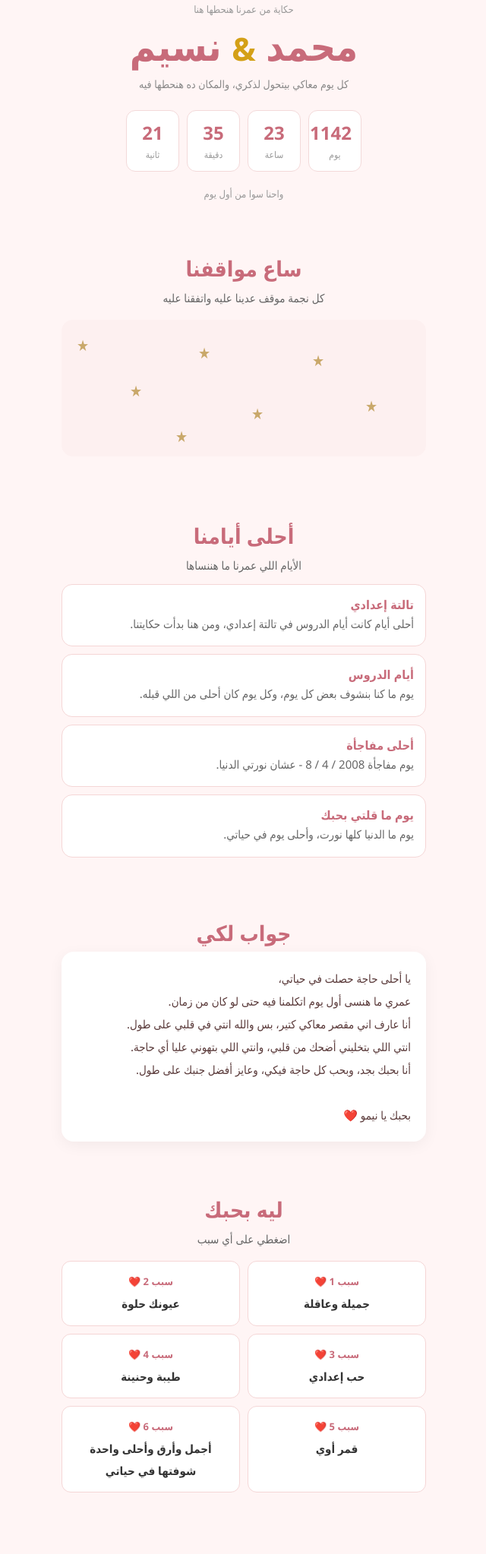
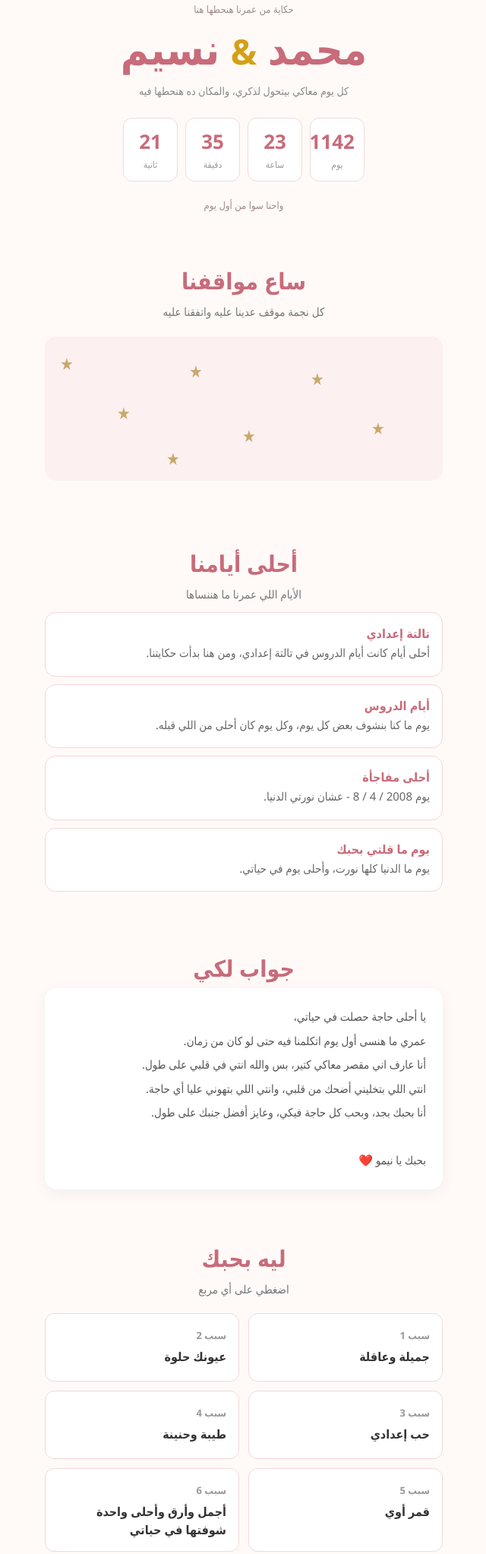
Before and after one commit to abdalluhomer51-cmyk/market-abu-omar, a plain HTML site: page love.html in a window 1280 px wide. Shown: the part 32-2078 px from the top of the page at 76% size, without its empty margins (319-959 px from the left). Drawn offline with Linux system fonts and the light colour scheme.

Commit message:
Update love.html

```diff
--- a/love.html
+++ b/love.html
@@ -6,28 +6,29 @@
 <title>محمد & نسيم ❤️</title>
 <style>
 *{margin:0;padding:0;box-sizing:border-box;font-family:'Segoe UI',Tahoma,sans-serif}
-body{background:#fff5f5;color:#5a3a3a;text-align:center}
-section{padding:35px 20px;max-width:520px;margin:auto}
-.small{font-size:13px;color:#999}
-h1{font-size:52px;color:#c86b7a;line-height:1.1;margin:10px 0}
-h1 b{color:#d4a017;font-size:42px}
+body{background:#fffaf8;color:#5a3a3a;text-align:center}
+section{padding:35px 18px;max-width:560px;margin:auto}
+.small{font-size:13px;color:#a08a8a}
+h1{font-size:56px;color:#c86b7a;line-height:1.1;margin:12px 0;font-weight:900}
+h1 b{color:#d4a017;font-size:46px}
 .sub{font-size:14px;color:#888}
-.timer{display:flex;gap:10px;justify-content:center;margin:20px 0}
-.timer div{background:#fff;border:1px solid #f3d9d9;border-radius:12px;padding:12px;width:70px}
-.timer b{font-size:24px;display:block;color:#c86b7a}
+.timer{display:flex;gap:10px;justify-content:center;margin:22px 0}
+.timer div{background:#fff;border:1px solid #f3d9d9;border-radius:12px;padding:12px;width:72px}
+.timer b{font-size:26px;display:block;color:#c86b7a}
 .timer span{font-size:12px;color:#999}
-h2{font-size:28px;color:#c86b7a;margin-bottom:6px}
-p{font-size:15px;line-height:1.9;color:#666}
-.stars{background:#fdf0f0;border-radius:15px;height:180px;position:relative;margin:15px 0;overflow:hidden}
-.star{position:absolute;font-size:20px;color:#c9a86a}
-.card{background:#fff;border:1px solid #f5d6d6;border-radius:14px;padding:15px;margin:10px 0;text-align:right}
-.card b{color:#c86b7a}
-.letter{background:#fff;border-radius:16px;padding:20px;text-align:right;line-height:2;font-size:15px;box-shadow:0 5px 20px rgba(0,0,0,.05)}
-.reasons{display:grid;grid-template-columns:1fr 1fr;gap:10px;margin:15px 0}
-.reason{background:#fff;border:1px solid #f5d6d6;border-radius:12px;padding:14px}
-.reason b{color:#c86b7a;font-size:13px}
-.reason p{font-weight:700;color:#333;margin-top:5px}
-.btn{background:#d67a8a;color:#fff;border:none;padding:14px 30px;border-radius:30px;font-size:18px;font-weight:700;cursor:pointer}
+h2{font-size:30px;color:#c86b7a;margin-bottom:6px}
+p{font-size:15px;line-height:1.9;color:#777}
+.stars{background:#fdf0f0;border-radius:15px;height:190px;position:relative;margin:18px 0;overflow:hidden}
+.star{position:absolute;font-size:22px;color:#c9a86a}
+.card{background:#fff;border:1px solid #f5d6d6;border-radius:14px;padding:16px;margin:10px 0;text-align:right}
+.card b{color:#c86b7a;font-size:16px}
+.card p{color:#666}
+.letter{background:#fff;border-radius:16px;padding:22px;text-align:right;line-height:2.1;font-size:15px;box-shadow:0 5px 20px rgba(0,0,0,.05);color:#555}
+.reasons{display:grid;grid-template-columns:1fr 1fr;gap:12px;margin:18px 0;text-align:right}
+.reason{background:#fff;border:1px solid #f0d9d9;border-radius:12px;padding:16px;min-height:90px}
+.reason b{color:#999;font-size:13px}
+.reason p{font-weight:700;color:#333;margin-top:6px;font-size:16px;line-height:1.5}
+.btn{background:#d67a8a;color:#fff;border:none;padding:15px 35px;border-radius:30px;font-size:19px;font-weight:700;cursor:pointer}
 .footer{font-size:12px;color:#aaa;padding-bottom:30px}
 </style>
 </head>
@@ -51,12 +52,12 @@ p{font-size:15px;line-height:1.9;color:#666}
 <p>كل نجمة موقف عدينا عليه واتفقنا عليه</p>
 <div class="stars">
 <span class="star" style="top:20px;left:20px">★</span>
-<span class="star" style="top:80px;left:90px">★</span>
-<span class="star" style="top:30px;left:180px">★</span>
-<span class="star" style="top:110px;left:250px">★</span>
-<span class="star" style="top:40px;left:330px">★</span>
-<span class="star" style="top:100px;left:400px">★</span>
-<span class="star" style="top:140px;left:150px">★</span>
+<span class="star" style="top:85px;left:95px">★</span>
+<span class="star" style="top:30px;left:190px">★</span>
+<span class="star" style="top:115px;left:260px">★</span>
+<span class="star" style="top:40px;left:350px">★</span>
+<span class="star" style="top:105px;left:430px">★</span>
+<span class="star" style="top:145px;left:160px">★</span>
 </div>
 </section>
 
@@ -65,7 +66,7 @@ p{font-size:15px;line-height:1.9;color:#666}
 <p>الأيام اللي عمرنا ما هننساها</p>
 <div class="card"><b>تالتة إعدادي</b><p>أحلى أيام كانت أيام الدروس في تالتة إعدادي، ومن هنا بدأت حكايتنا.</p></div>
 <div class="card"><b>أيام الدروس</b><p>يوم ما كنا بنشوف بعض كل يوم، وكل يوم كان أحلى من اللي قبله.</p></div>
-<div class="card"><b>أحلى مفاجأة</b><p>يوم مفاجأة 2008 / 4 / 8 - عشان نورتي الدنيا.</p></div>
+<div class="card"><b>أحلى مفاجأة</b><p>يوم 2008 / 4 / 8 - عشان نورتي الدنيا.</p></div>
 <div class="card"><b>يوم ما قلتي بحبك</b><p>يوم ما الدنيا كلها نورت، وأحلى يوم في حياتي.</p></div>
 </section>
 
@@ -83,14 +84,14 @@ p{font-size:15px;line-height:1.9;color:#666}
 
 <section>
 <h2>ليه بحبك</h2>
-<p>اضغطي على أي سبب</p>
+<p>اضغطي على أي مربع</p>
 <div class="reasons">
-<div class="reason"><b>سبب 1 ❤️</b><p>جميلة وعاقلة</p></div>
-<div class="reason"><b>سبب 2 ❤️</b><p>عيونك حلوة</p></div>
-<div class="reason"><b>سبب 3 ❤️</b><p>حب إعدادي</p></div>
-<div class="reason"><b>سبب 4 ❤️</b><p>طيبة وحنينة</p></div>
-<div class="reason"><b>سبب 5 ❤️</b><p>قمر أوي</p></div>
-<div class="reason"><b>سبب 6 ❤️</b><p>أجمل وأرق وأحلى واحدة شوفتها في حياتي</p></div>
+<div class="reason"><b>سبب 1</b><p>جميلة وعاقلة</p></div>
+<div class="reason"><b>سبب 2</b><p>عيونك حلوة</p></div>
+<div class="reason"><b>سبب 3</b><p>حب إعدادي</p></div>
+<div class="reason"><b>سبب 4</b><p>طيبة وحنينة</p></div>
+<div class="reason"><b>سبب 5</b><p>قمر أوي</p></div>
+<div class="reason"><b>سبب 6</b><p>أجمل وأرق وأحلى واحدة شوفتها في حياتي</p></div>
 </div>
 </section>
 
@@ -103,7 +104,6 @@ p{font-size:15px;line-height:1.9;color:#666}
 <div class="footer">اتعمل بحب ❤️ لإنس وبس</div>
 
 <script>
-// غير التاريخ ده لتاريخ أول يوم بينكم
 const start = new Date('2023-10-01T00:00:00');
 function tick(){
 let diff = new Date() - start;
```
